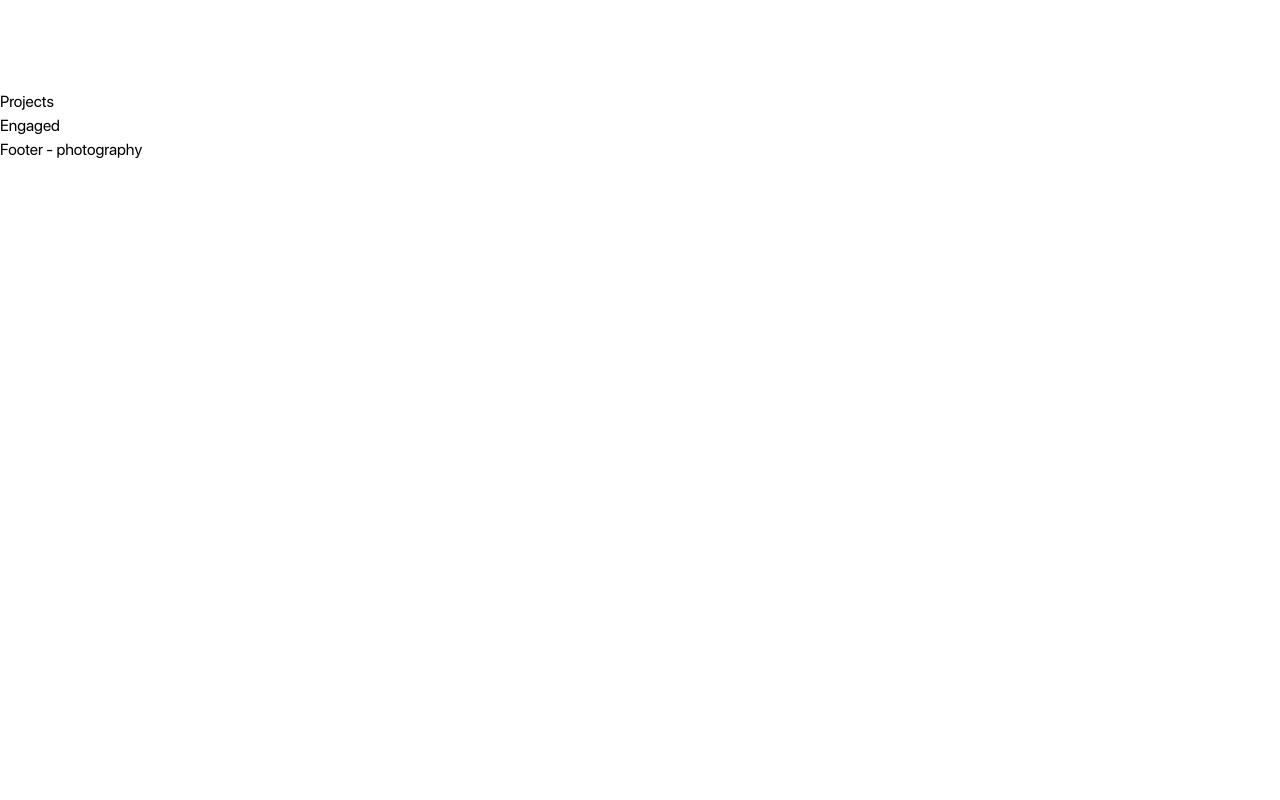
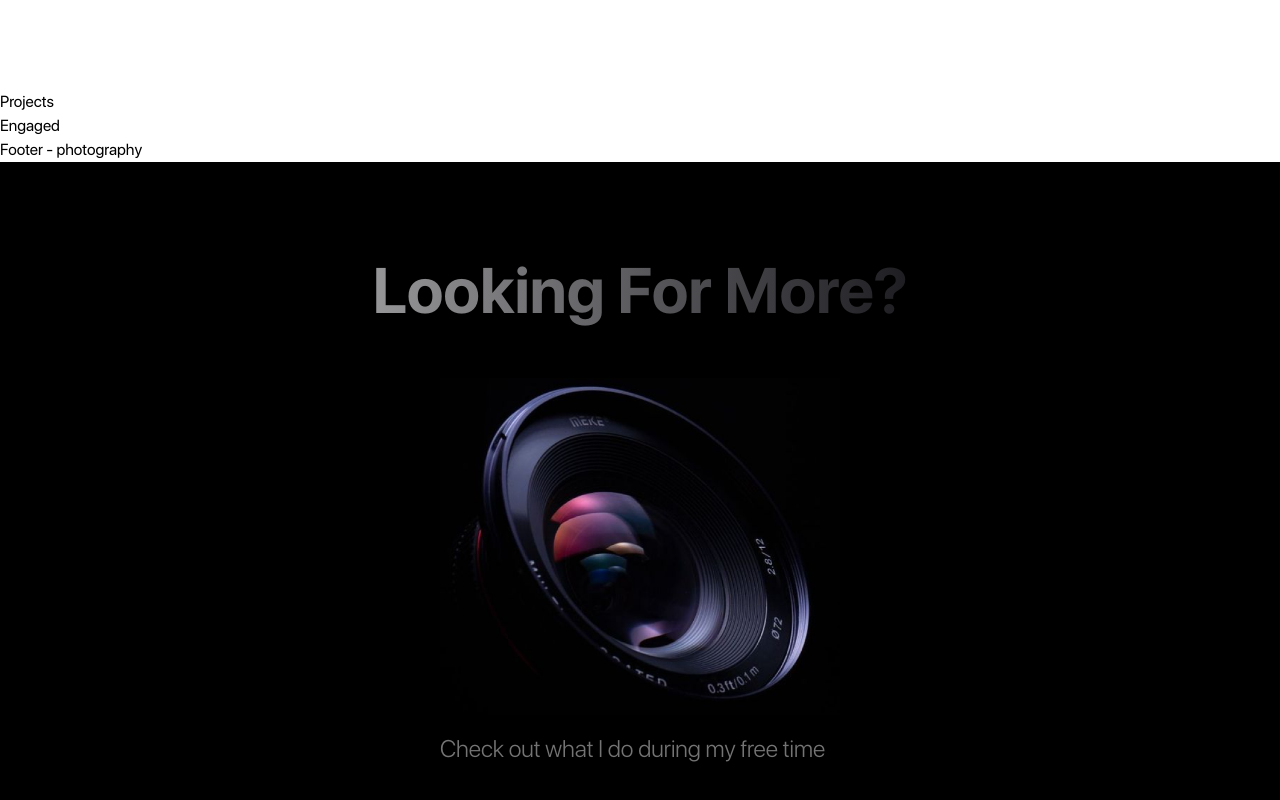
Before and after one commit to JiXiangChua/Portfolio-WebApp, a Next.js app: page / in a window 1280 px wide. Shown: the part 1910-2710 px from the top of the page. Before the commit the page ends 2072 px from the top, so only its background shows below. Built offline with nearby package versions, Linux system fonts and the light colour scheme.

Commit message:
Implemented footer section with a link to jlostpixel instagram page

```diff
--- a/app/page.tsx
+++ b/app/page.tsx
@@ -1,4 +1,5 @@
 import AboutSection from "./ui/sections/About";
+import Footer from "./ui/sections/Footer";
 import HeroBanner from "./ui/sections/HeroBanner";
 
 export default function HomePage() {
@@ -18,6 +19,7 @@ export default function HomePage() {
       </section>
       <footer id="photography">
         <p>Footer - photography</p>
+        <Footer />
       </footer>
     </main>
   );
--- /dev/null
+++ b/app/ui/sections/Footer/index.tsx
@@ -0,0 +1,27 @@
+import Image from "next/image";
+import Link from "next/link";
+import React from "react";
+
+const Footer = () => {
+  return (
+    <div className="w-full flex flex-col justify-center items-center bg-black py-10">
+      <h1 className="font-bold text-[64px] my-10 bg-gradient-to-r from-[#969699] to-[#1E1E22] inline-block text-transparent bg-clip-text">
+        Looking For More?
+      </h1>
+      <Link href={"https://www.instagram.com/jlostpixel"}>
+        <Image
+          src={"/images/Home/Photography-Lens.png"}
+          alt="photography-lens"
+          width={400}
+          height={0}
+          className="object-contain"
+        />
+        <p className="font-thin text-[24px] text-[#747474] mt-4">
+          Check out what I do during my free time
+        </p>
+      </Link>
+    </div>
+  );
+};
+
+export default Footer;
```
Also changed, not shown: public/Images/Home/Photography-Lens.png (added).
